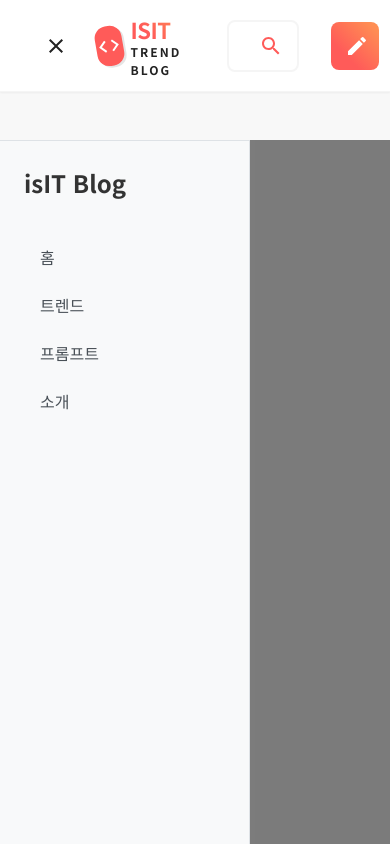
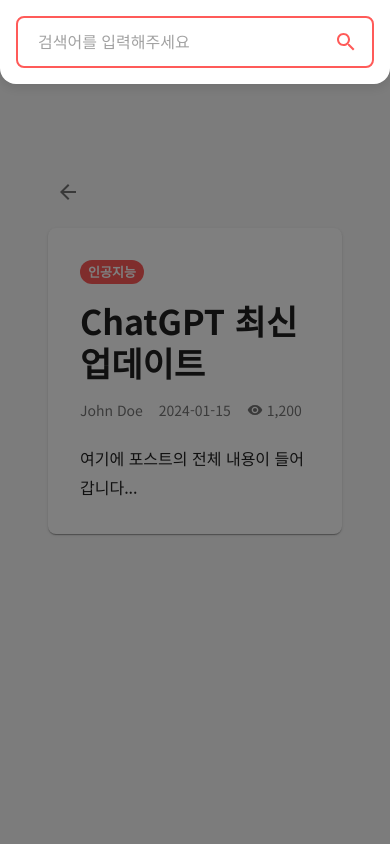
Before and after one commit to isITinnovation/isitinnovation.github.io, a React (Vite) app: page /post/1 in a window 390 px wide. Both pictures are taken after a click on the button 270 px from the left and 45 px from the top of the page. Built offline with nearby package versions, Linux system fonts and the light colour scheme.

Commit message:
isit-2025-0303-01 / 전체 오류 수정 및 UI 개선

```diff
--- a/src/App.tsx
+++ b/src/App.tsx
@@ -1,12 +1,13 @@
 import { BrowserRouter, Routes, Route } from "react-router-dom";
-import { Box, ThemeProvider, createTheme } from "@mui/material";
-import { useState } from "react";
+import { Box, ThemeProvider, createTheme, useMediaQuery } from "@mui/material";
+import { useState, useEffect } from "react";
 import Header from "./components/Header";
 import Sidebar from "./components/Sidebar";
 import Home from "./pages/Home/index";
 import TrendingTopics from "./pages/TrendingTopics/index";
 import PromptGuide from "./pages/PromptGuide/index";
 import BlogEditor from "./pages/BlogEditor/index";
+import PostDetailPage from "./pages/PostDetail";
 
 const theme = createTheme({
   palette: {
@@ -31,7 +32,14 @@
 });
 
 const App = () => {
-  const [isOpen, setIsOpen] = useState(true);
+  const isMobile = useMediaQuery(theme.breakpoints.down("md"));
+  const [isOpen, setIsOpen] = useState(!isMobile); // 모바일이 아니면 true, 모바일이면 false
+  const [searchValue, setSearchValue] = useState("");
+
+  // 화면 크기가 변경될 때 사이드바 상태 업데이트
+  useEffect(() => {
+    setIsOpen(!isMobile);
+  }, [isMobile]);
 
   return (
     <ThemeProvider theme={theme}>
@@ -47,18 +55,24 @@
           <Box
             sx={{
               flex: 1,
-              marginLeft: { xs: 0, md: "250px" }, // 모바일에서는 마진 제거
+              marginLeft: { xs: 0, md: isOpen ? "250px" : "0" },
+              transition: "margin-left 0.3s ease",
               position: "relative",
-              zIndex: 100, // 사이드바(1000)보다 낮은 z-index 설정
+              zIndex: 100,
             }}
           >
             <Box
               sx={{
                 position: "relative",
-                zIndex: 1200, // 사이드바와 토글 버튼보다 높은 z-index
+                zIndex: 1200,
               }}
             >
-              <Header isOpen={isOpen} setIsOpen={setIsOpen} />
+              <Header
+                isOpen={isOpen}
+                setIsOpen={setIsOpen}
+                searchValue={searchValue}
+                setSearchValue={setSearchValue}
+              />
             </Box>
             <Box
               component="main"
@@ -68,7 +82,12 @@
               }}
             >
               <Routes>
-                <Route path="/" element={<Home />} />
+                <Route
+                  path="/isITinnovation"
+                  element={<Home searchValue={searchValue} />}
+                />
+                <Route path="/" element={<Home searchValue={searchValue} />} />
+                <Route path="/post/:id" element={<PostDetailPage />} />
                 <Route path="/trending" element={<TrendingTopics />} />
                 <Route path="/prompt-guide" element={<PromptGuide />} />
                 <Route path="/write" element={<BlogEditor />} />
--- a/src/components/Header.tsx
+++ b/src/components/Header.tsx
@@ -9,21 +9,55 @@
   InputBase,
   IconButton,
   Paper,
+  useMediaQuery,
+  Theme,
+  Dialog,
+  DialogContent,
+  Slide,
 } from "@mui/material";
+import { TransitionProps } from "@mui/material/transitions";
 import SearchIcon from "@mui/icons-material/Search";
 import MenuIcon from "@mui/icons-material/Menu";
 import CreateIcon from "@mui/icons-material/Create";
 import CloseIcon from "@mui/icons-material/Close";
 import Logo from "./Logo";
+import React from "react";
+
+const Transition = React.forwardRef(function Transition(
+  props: TransitionProps & {
+    children: React.ReactElement;
+  },
+  ref: React.Ref<unknown>
+) {
+  return <Slide direction="down" ref={ref} {...props} />;
+});
 
 interface HeaderProps {
   isOpen: boolean;
   setIsOpen: (isOpen: boolean) => void;
+  searchValue: string;
+  setSearchValue: (value: string) => void;
 }
 
-const Header = ({ isOpen, setIsOpen }: HeaderProps) => {
+const Header = ({
+  isOpen,
+  setIsOpen,
+  searchValue,
+  setSearchValue,
+}: HeaderProps) => {
   const navigate = useNavigate();
-  const [searchValue, setSearchValue] = useState("");
+  const isMobile = useMediaQuery((theme: Theme) =>
+    theme.breakpoints.down("sm")
+  );
+  const [searchDialogOpen, setSearchDialogOpen] = useState(false);
+
+  const handleSearchOpen = () => {
+    setSearchDialogOpen(true);
+  };
+
+  const handleSearchClose = () => {
+    setSearchDialogOpen(false);
+  };
 
   return (
     <AppBar
@@ -35,16 +69,23 @@
         boxShadow: "0 1px 2px rgba(0,0,0,0.05)",
       }}
     >
-      <Container maxWidth="lg">
-        <Toolbar sx={{ py: 1.5 }}>
-          {/* 사이드바 토글 버튼 */}
+      <Container maxWidth="lg" disableGutters={isMobile}>
+        <Toolbar
+          sx={{
+            py: 1.5,
+            px: isMobile ? 1 : 2,
+            flexWrap: "nowrap",
+            minHeight: "64px",
+            justifyContent: "space-between",
+          }}
+        >
+          <Box sx={{ display: "flex", alignItems: "center", flexShrink: 0 }}>
             <IconButton
               onClick={() => setIsOpen(!isOpen)}
               sx={{
-              mr: 2,
                 color: "secondary.main",
-              width: "48px",
-              height: "48px",
+                width: { xs: "36px", sm: "48px" },
+                height: { xs: "36px", sm: "48px" },
                 display: "flex",
                 justifyContent: "center",
                 alignItems: "center",
@@ -56,12 +97,11 @@
               {isOpen ? <CloseIcon /> : <MenuIcon />}
             </IconButton>
 
-          {/* 로고 영역 */}
             <Box
               onClick={() => navigate("/")}
               sx={{
                 cursor: "pointer",
-              mr: 4,
+                ml: 0.5,
                 "&:hover": {
                   transform: "translateY(-1px)",
                   transition: "transform 0.2s",
@@ -70,8 +110,18 @@
             >
               <Logo />
             </Box>
+          </Box>
 
-          {/* 검색 영역 */}
+          {isMobile ? (
+            <Box sx={{ display: "flex", justifyContent: "flex-end" }}>
+              <IconButton
+                sx={{ color: "primary.main" }}
+                onClick={handleSearchOpen}
+              >
+                <SearchIcon />
+              </IconButton>
+            </Box>
+          ) : (
             <Paper
               elevation={0}
               sx={{
@@ -79,11 +129,11 @@
                 display: "flex",
                 alignItems: "center",
                 flexGrow: 1,
-              maxWidth: 500,
+                maxWidth: { sm: 200, md: 300, lg: 500 },
+                mx: 2,
                 border: "2px solid",
                 borderColor: "grey.100",
                 borderRadius: "8px",
-              mr: 4,
                 transition: "all 0.2s",
                 "&:hover": {
                   borderColor: "primary.main",
@@ -100,9 +150,9 @@
                 <SearchIcon />
               </IconButton>
             </Paper>
+          )}
 
-          {/* 메뉴 영역 */}
-          <Box sx={{ display: "flex", gap: 1 }}>
+          <Box sx={{ display: "flex", flexShrink: 0 }}>
             <Button
               startIcon={
                 <CreateIcon
@@ -112,9 +162,9 @@
               variant="contained"
               onClick={() => navigate("/write")}
               sx={{
-                minWidth: { xs: "48px", sm: "auto" },
-                width: { xs: "48px", sm: "auto" },
-                height: "48px",
+                minWidth: { xs: "36px", sm: "auto" },
+                width: { xs: "36px", sm: "auto" },
+                height: { xs: "36px", sm: "40px" },
                 p: { xs: 0, sm: 2 },
                 fontWeight: 600,
                 borderRadius: "8px",
@@ -140,6 +190,57 @@
           </Box>
         </Toolbar>
       </Container>
+
+      <Dialog
+        fullWidth
+        open={searchDialogOpen}
+        TransitionComponent={Transition}
+        keepMounted
+        onClose={handleSearchClose}
+        PaperProps={{
+          sx: {
+            position: "absolute",
+            top: 0,
+            m: 0,
+            width: "100%",
+            borderRadius: "0 0 16px 16px",
+            boxShadow: "0 4px 12px rgba(0,0,0,0.1)",
+          },
+        }}
+      >
+        <DialogContent sx={{ p: 2 }}>
+          <Paper
+            elevation={0}
+            sx={{
+              p: "2px 4px",
+              display: "flex",
+              alignItems: "center",
+              border: "2px solid",
+              borderColor: "primary.main",
+              borderRadius: "8px",
+            }}
+          >
+            <InputBase
+              autoFocus
+              sx={{ ml: 2, flex: 1 }}
+              placeholder="검색어를 입력해주세요"
+              value={searchValue}
+              onChange={(e) => setSearchValue(e.target.value)}
+              onKeyDown={(e) => {
+                if (e.key === "Enter") {
+                  handleSearchClose();
+                }
+              }}
+            />
+            <IconButton
+              sx={{ p: "10px", color: "primary.main" }}
+              onClick={handleSearchClose}
+            >
+              <SearchIcon />
+            </IconButton>
+          </Paper>
+        </DialogContent>
+      </Dialog>
     </AppBar>
   );
 };
--- /dev/null
+++ b/src/data/posts.ts
@@ -0,0 +1,44 @@
+import { PostDetail } from "../types/post";
+
+export const POSTS_DETAIL: PostDetail[] = [
+  {
+    id: 1,
+    title: "ChatGPT 최신 업데이트",
+    views: 1200,
+    excerpt: "ChatGPT의 최신 기능과 업데이트 소식을 알아보세요.",
+    category: "인공지능",
+    content: "여기에 포스트의 전체 내용이 들어갑니다...",
+    createdAt: "2024-01-15",
+    author: "John Doe",
+  },
+  {
+    id: 2,
+    title: "2024년 IT 트렌드",
+    views: 980,
+    excerpt: "2024년 주목해야 할 IT 업계의 주요 트렌드를 소개합니다.",
+    category: "트렌드",
+    content: "여기에 포스트의 전체 내용이 들어갑니다...",
+    createdAt: "2024-01-15",
+    author: "Jane Doe",
+  },
+  {
+    id: 3,
+    title: "인공지능 개발 현황",
+    views: 850,
+    excerpt: "최신 AI 개발 동향과 주요 기술 발전 현황을 알아봅니다.",
+    category: "개발",
+    content: "여기에 포스트의 전체 내용이 들어갑니다...",
+    createdAt: "2024-01-15",
+    author: "John Doe",
+  },
+];
+
+export const TRENDING_POSTS = POSTS_DETAIL.map(
+  ({ id, title, views, excerpt, category }) => ({
+    id,
+    title,
+    views,
+    excerpt,
+    category,
+  })
+);
--- a/src/pages/Home/index.tsx
+++ b/src/pages/Home/index.tsx
@@ -13,31 +13,41 @@
 import VisibilityIcon from "@mui/icons-material/Visibility";
 import ArrowForwardIcon from "@mui/icons-material/ArrowForward";
 import CategoryIcon from "@mui/icons-material/Category";
+import { useState, useEffect } from "react";
+import { Post } from "../../types/post";
+import { postService } from "../../services/postService";
+import { useNavigate } from "react-router-dom";
 
-const Home = () => {
-  const trendingTopics = [
-    {
-      id: 1,
-      title: "ChatGPT 최신 업데이트",
-      views: 1200,
-      excerpt: "ChatGPT의 최신 기능과 업데이트 소식을 알아보세요.",
-      category: "인공지능",
-    },
-    {
-      id: 2,
-      title: "2024년 IT 트렌드",
-      views: 980,
-      excerpt: "2024년 주목해야 할 IT 업계의 주요 트렌드를 소개합니다.",
-      category: "트렌드",
-    },
-    {
-      id: 3,
-      title: "인공지능 개발 현황",
-      views: 850,
-      excerpt: "최신 AI 개발 동향과 주요 기술 발전 현황을 알아봅니다.",
-      category: "개발",
-    },
-  ];
+interface HomeProps {
+  searchValue: string;
+}
+
+const Home = ({ searchValue }: HomeProps) => {
+  const [trendingTopics, setTrendingTopics] = useState<Post[]>([]);
+  const [isLoading, setIsLoading] = useState(true);
+  const navigate = useNavigate();
+
+  useEffect(() => {
+    const fetchTrendingPosts = async () => {
+      try {
+        const posts = await postService.getTrendingPosts();
+        setTrendingTopics(posts);
+      } catch (error) {
+        console.error("Failed to fetch trending posts:", error);
+      } finally {
+        setIsLoading(false);
+      }
+    };
+
+    fetchTrendingPosts();
+  }, []);
+
+  // 검색어에 따른 필터링된 포스트 목록
+  const filteredPosts = trendingTopics.filter(
+    (post) =>
+      post.title.toLowerCase().includes(searchValue.toLowerCase()) ||
+      post.excerpt.toLowerCase().includes(searchValue.toLowerCase())
+  );
 
   const categories = [
     { name: "인공지능/머신러닝", count: 128 },
@@ -46,6 +56,10 @@
     { name: "클라우드/DevOps", count: 64 },
     { name: "보안", count: 52 },
   ];
+
+  if (isLoading) {
+    return <div>Loading...</div>;
+  }
 
   return (
     <Container maxWidth="lg" sx={{ mb: 8 }}>
@@ -98,17 +112,32 @@
           >
             <TrendingUpIcon color="primary" />
             <Typography variant="h5" fontWeight={700}>
-              실시간 인기 게시글
+              {searchValue ? "검색 결과" : "실시간 인기 게시글"}
             </Typography>
+            {searchValue && (
+              <Typography variant="body2" color="grey.600">
+                ({filteredPosts.length}개의 게시글)
+              </Typography>
+            )}
           </Box>
 
+          {filteredPosts.length === 0 && searchValue && (
+            <Box sx={{ textAlign: "center", py: 4 }}>
+              <Typography variant="body1" color="grey.600">
+                검색 결과가 없습니다.
+              </Typography>
+            </Box>
+          )}
+
           <Box sx={{ display: "flex", flexDirection: "column", gap: 2 }}>
-            {trendingTopics.map((topic) => (
+            {filteredPosts.map((topic) => (
               <Card
                 key={topic.id}
+                onClick={() => navigate(`/post/${topic.id}`)}
                 sx={{
                   borderRadius: 2,
                   transition: "transform 0.2s",
+                  cursor: "pointer",
                   "&:hover": {
                     transform: "translateY(-2px)",
                     boxShadow: "0 4px 12px rgba(0,0,0,0.1)",
--- /dev/null
+++ b/src/pages/PostDetail/index.tsx
@@ -0,0 +1,98 @@
+import { useState, useEffect } from "react";
+import { useParams, useNavigate } from "react-router-dom";
+import {
+  Container,
+  Typography,
+  Box,
+  Chip,
+  IconButton,
+  Paper,
+  Skeleton,
+} from "@mui/material";
+import ArrowBackIcon from "@mui/icons-material/ArrowBack";
+import VisibilityIcon from "@mui/icons-material/Visibility";
+import { PostDetail } from "../../types/post";
+import { postService } from "../../services/postService";
+
+const PostDetailPage = () => {
+  const { id } = useParams();
+  const navigate = useNavigate();
+  const [post, setPost] = useState<PostDetail | null>(null);
+  const [isLoading, setIsLoading] = useState(true);
+
+  useEffect(() => {
+    const fetchPost = async () => {
+      try {
+        if (!id) return;
+        const postData = await postService.getPostById(Number(id));
+        if (postData) {
+          setPost(postData);
+        } else {
+          // 포스트를 찾을 수 없는 경우
+          navigate("/404");
+        }
+      } catch (error) {
+        console.error("Failed to fetch post:", error);
+      } finally {
+        setIsLoading(false);
+      }
+    };
+
+    fetchPost();
+  }, [id, navigate]);
+
+  if (isLoading) {
+    return (
+      <Container maxWidth="lg" sx={{ py: 4 }}>
+        <Skeleton variant="rectangular" height={200} />
+      </Container>
+    );
+  }
+
+  if (!post) return null;
+
+  return (
+    <Container maxWidth="lg" sx={{ py: 4 }}>
+      <Box sx={{ mb: 4 }}>
+        <IconButton onClick={() => navigate(-1)} sx={{ mb: 2 }}>
+          <ArrowBackIcon />
+        </IconButton>
+
+        <Paper sx={{ p: 4, borderRadius: 2 }}>
+          <Box sx={{ mb: 3 }}>
+            <Chip
+              label={post.category}
+              size="small"
+              sx={{
+                bgcolor: "primary.main",
+                color: "white",
+                fontWeight: 600,
+                mb: 2,
+              }}
+            />
+            <Typography variant="h4" sx={{ fontWeight: 700, mb: 2 }}>
+              {post.title}
+            </Typography>
+
+            <Box sx={{ display: "flex", gap: 2, color: "grey.600" }}>
+              <Typography variant="body2">{post.author}</Typography>
+              <Typography variant="body2">{post.createdAt}</Typography>
+              <Box sx={{ display: "flex", alignItems: "center", gap: 0.5 }}>
+                <VisibilityIcon sx={{ fontSize: 16 }} />
+                <Typography variant="body2">
+                  {post.views.toLocaleString()}
+                </Typography>
+              </Box>
+            </Box>
+          </Box>
+
+          <Typography variant="body1" sx={{ lineHeight: 1.8 }}>
+            {post.content}
+          </Typography>
+        </Paper>
+      </Box>
+    </Container>
+  );
+};
+
+export default PostDetailPage;
--- /dev/null
+++ b/src/services/postService.ts
@@ -0,0 +1,15 @@
+import { Post, PostDetail } from "../types/post";
+import { TRENDING_POSTS, POSTS_DETAIL } from "../data/posts";
+
+export const postService = {
+  // 현재는 정적 데이터를 반환하지만, 추후 API 호출로 대체될 함수들
+  getTrendingPosts: async (): Promise<Post[]> => {
+    // TODO: API 구현 시 실제 API 호출로 대체
+    return Promise.resolve(TRENDING_POSTS);
+  },
+
+  getPostById: async (id: number): Promise<PostDetail | undefined> => {
+    // TODO: API 구현 시 실제 API 호출로 대체
+    return Promise.resolve(POSTS_DETAIL.find((post) => post.id === id));
+  },
+};
--- /dev/null
+++ b/src/types/post.ts
@@ -0,0 +1,13 @@
+export interface Post {
+  id: number;
+  title: string;
+  views: number;
+  excerpt: string;
+  category: string;
+}
+
+export interface PostDetail extends Post {
+  content: string;
+  createdAt: string;
+  author: string;
+}
```
Also changed, not shown: src/constants/routes.ts (+4 -4 lines), 3 other files (tests, documents, lock files or other folders). Lines whose indentation alone changed are shown as unchanged.
